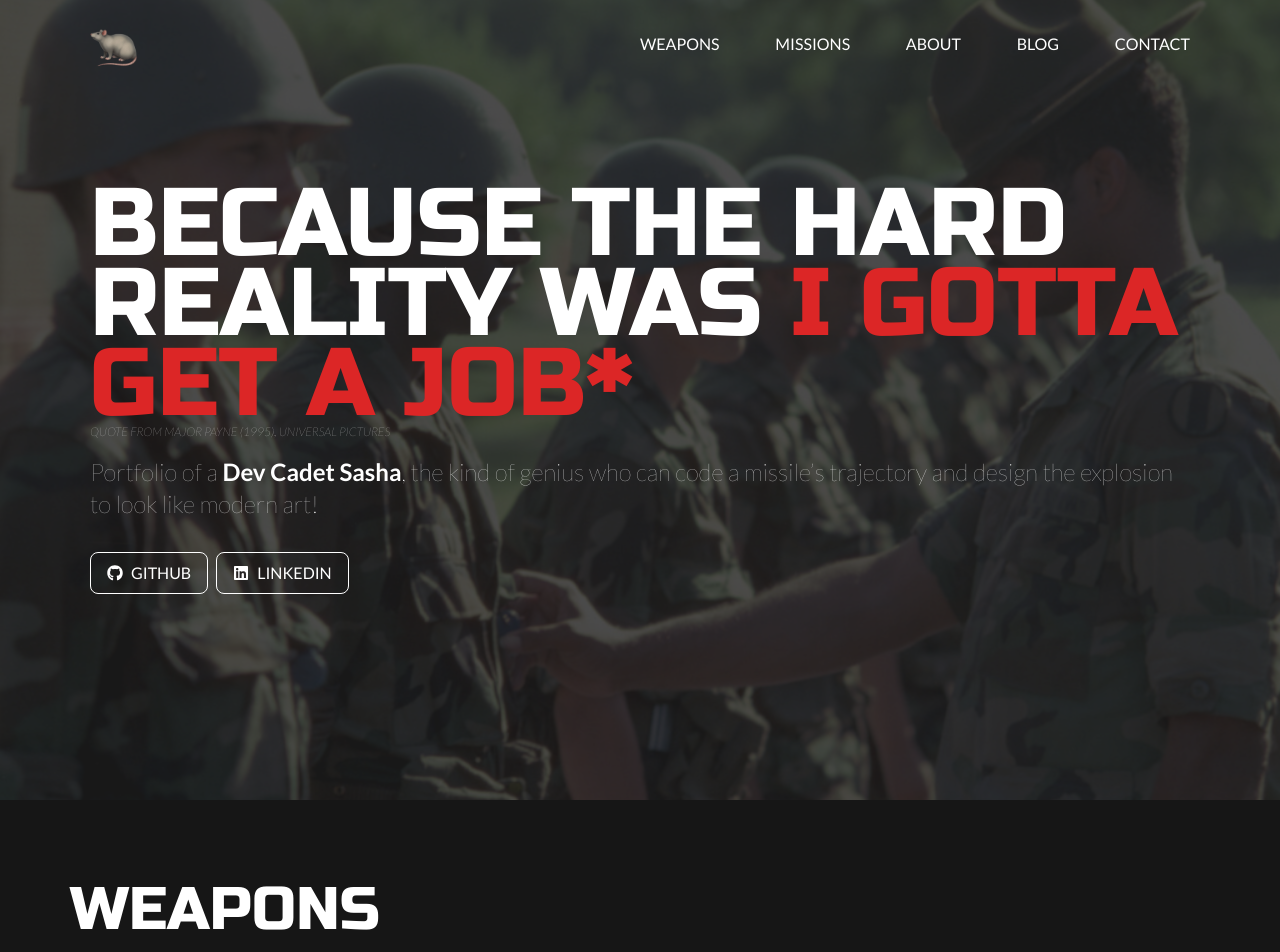
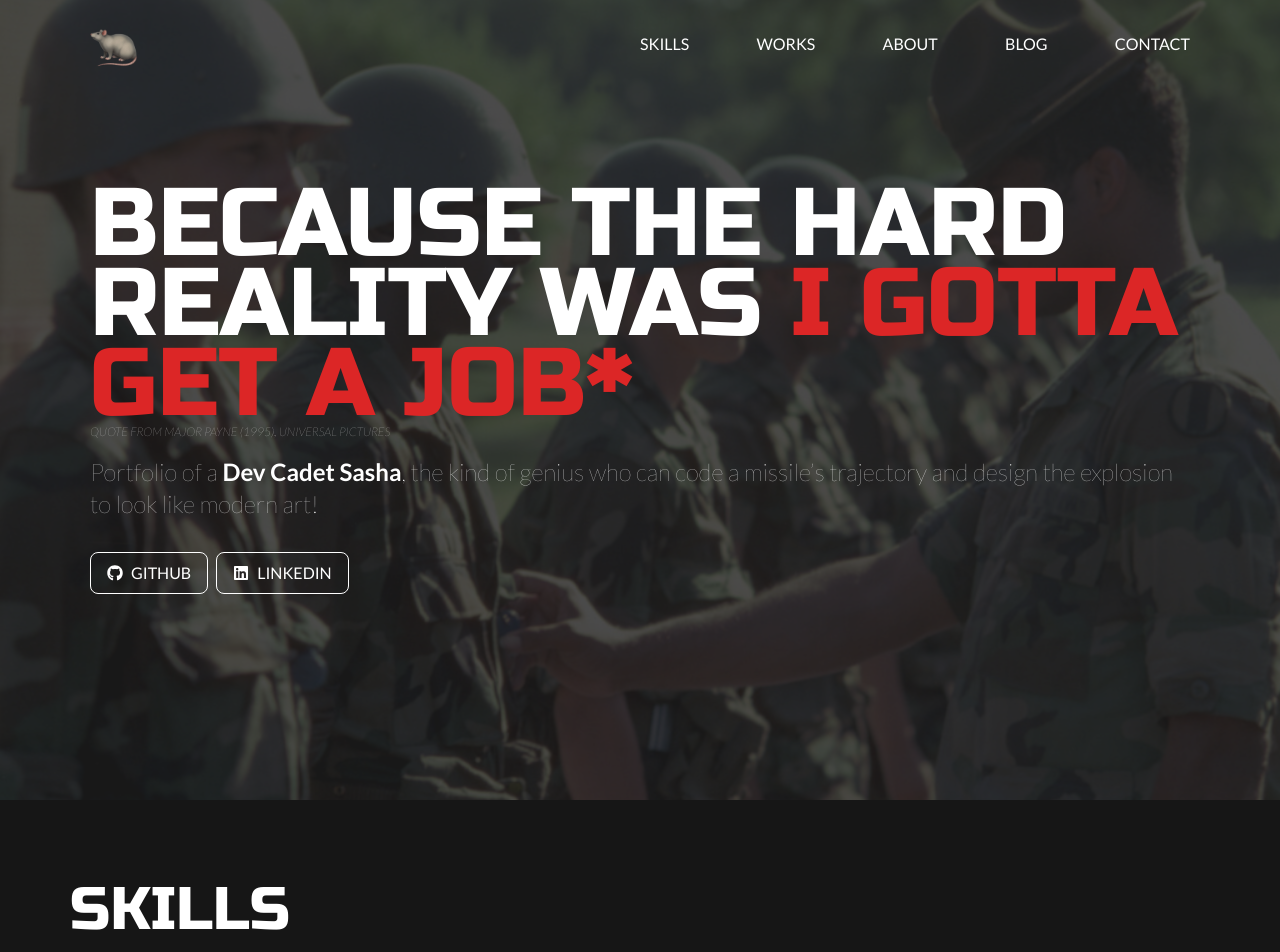
Before and after one commit to SeggyFault/SeggyFault.github.io, a React (Vite) app: page / in a window 1280 px wide. Shown: the top 952 px of the page. Built offline with nearby package versions, Linux system fonts and the light colour scheme.

Commit message:
fix: change the naming for menu items

```diff
--- a/src/components/Navigation.jsx
+++ b/src/components/Navigation.jsx
@@ -24,10 +24,10 @@ const Navigation = () => {
       {/* Desktop Menu */}
       <ul className="hidden w-1/2 md:flex md:items-center md:justify-between">
         <li className="text-base text-white uppercase font-lato hover:underline">
-          <a href="#weapons">Weapons</a>
+          <a href="#skills">Skills</a>
         </li>
         <li className="text-base text-white uppercase font-lato hover:underline">
-          <a href="#missions">Missions</a>
+          <a href="#works">Works</a>
         </li>
         <li className="text-base text-white uppercase font-lato hover:underline">
           <a href="#about">About</a>
@@ -42,10 +42,10 @@ const Navigation = () => {
       {isMenuOpen && (
         <ul className="fixed top-0 left-0 w-full h-full z-[10] bg-[#161616] flex flex-col items-center gap-16 py-16 md:hidden">
           <li className="text-5xl text-white uppercase font-lato hover:underline">
-            <a href="#weapons" onClick={toggleMenu}>Weapons</a>
+            <a href="#skills" onClick={toggleMenu}>Skills</a>
           </li>
           <li className="text-5xl text-white uppercase font-lato hover:underline">
-            <a href="#missions" onClick={toggleMenu}>Missions</a>
+            <a href="#works" onClick={toggleMenu}>Works</a>
           </li>
           <li className="text-5xl text-white uppercase font-lato hover:underline">
             <a href="#about" onClick={toggleMenu}>About</a>
--- a/src/pages/Home.jsx
+++ b/src/pages/Home.jsx
@@ -44,20 +44,20 @@ const Home = () => {
 
   return (
     <>
-      {/* Weapons */}
+      {/* Skills */}
       <div className="px-5 py-10 bg-[#161616] md:py-20">
-        <section id="weapons" className="min-w-[400px] max-w-[1140px] mx-5 md:mx-auto">
-          <h2 className="mb-6 text-4xl text-center text-white uppercase md:text-left md:text-6xl font-russo">Weapons</h2>
+        <section id="skills" className="min-w-[400px] max-w-[1140px] mx-5 md:mx-auto">
+          <h2 className="mb-6 text-4xl text-center text-white uppercase md:text-left md:text-6xl font-russo">Skills</h2>
           <div className="flex gap-2">
             <Skills />
           </div>
         </section>
       </div>
 
-      {/* Missions */}
+      {/* Works */}
       <div className="px-5 py-10 bg-gray-100 md:py-20">
-        <section id="missions" className="min-w-[400px] max-w-[1140px] mx-5 md:mx-auto">
-          <h2 className="mb-6 text-4xl text-center text-black uppercase md:text-left md:text-6xl font-russo">Missions</h2>
+        <section id="works" className="min-w-[400px] max-w-[1140px] mx-5 md:mx-auto">
+          <h2 className="mb-6 text-4xl text-center text-black uppercase md:text-left md:text-6xl font-russo">Works</h2>
           <div className="grid gap-6 sm:grid-cols-2 md:grid-cols-3">
             {projectsData.map((project, index) => (
                 <ProjectCard
```
